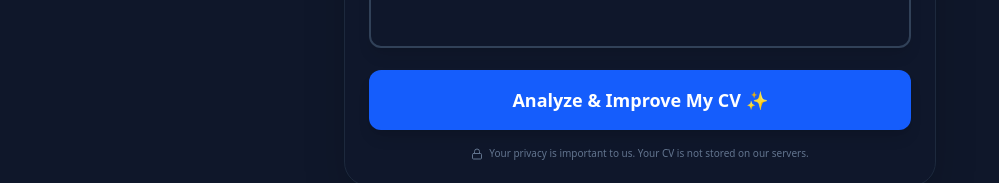
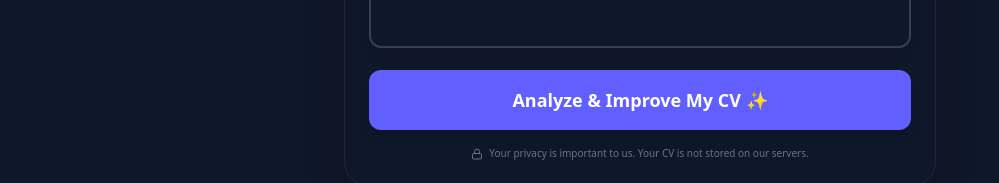
Before and after one commit to ertugbilgin/globalkariyer, a React (Vite) app in the folder client/: page / in a window 1280 px wide. Shown: the part 1965-2148 px from the top of the page, without its empty margins (0-999 px from the left). Built offline with nearby package versions, Linux system fonts and the light colour scheme; no server answers.

Commit message:
style(ui): unify action button colors to brand indigo

```diff
--- a/client/src/components/UploadSection.jsx
+++ b/client/src/components/UploadSection.jsx
@@ -99,7 +99,7 @@ const UploadSection = ({ file, setFile, jobDesc, setJobDesc, loading, isAiBusy,
                 <button
                     onClick={handleAnalyzeClick}
                     disabled={loading}
-                    className={`w-full py-4 rounded-xl font-bold text-lg transition-all shadow-lg flex items-center justify-center gap-3 ${loading ? 'bg-slate-800 text-slate-500 cursor-not-allowed' : 'bg-blue-600 hover:bg-blue-500 text-white active:scale-95'}`}
+                    className={`w-full py-4 rounded-xl font-bold text-lg transition-all shadow-lg flex items-center justify-center gap-3 ${loading ? 'bg-slate-800 text-slate-500 cursor-not-allowed' : 'bg-indigo-500 hover:bg-indigo-600 text-white active:scale-95'}`}
                 >
                     {t('upload.analyze_button')} ✨
                 </button>
```
